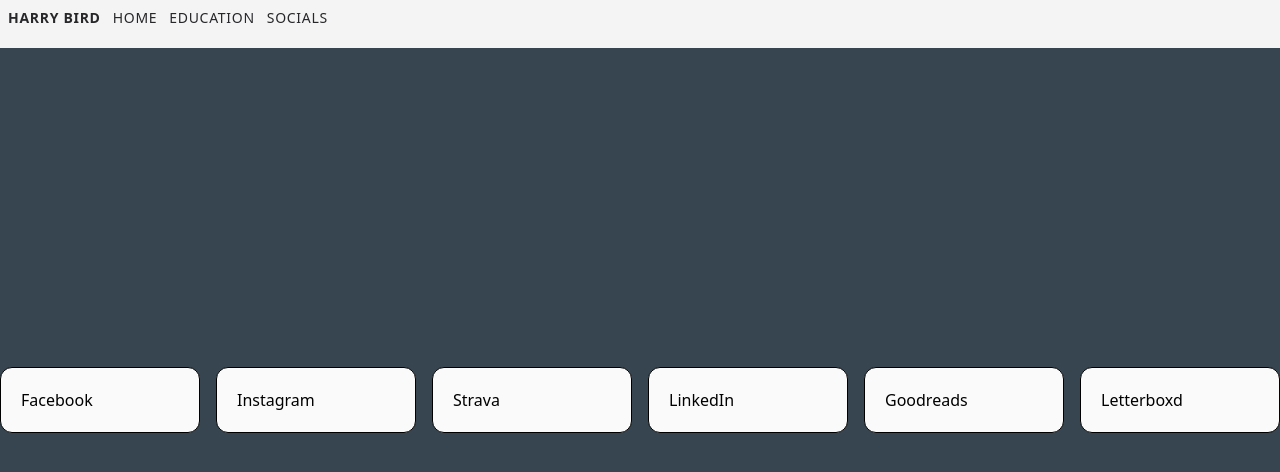
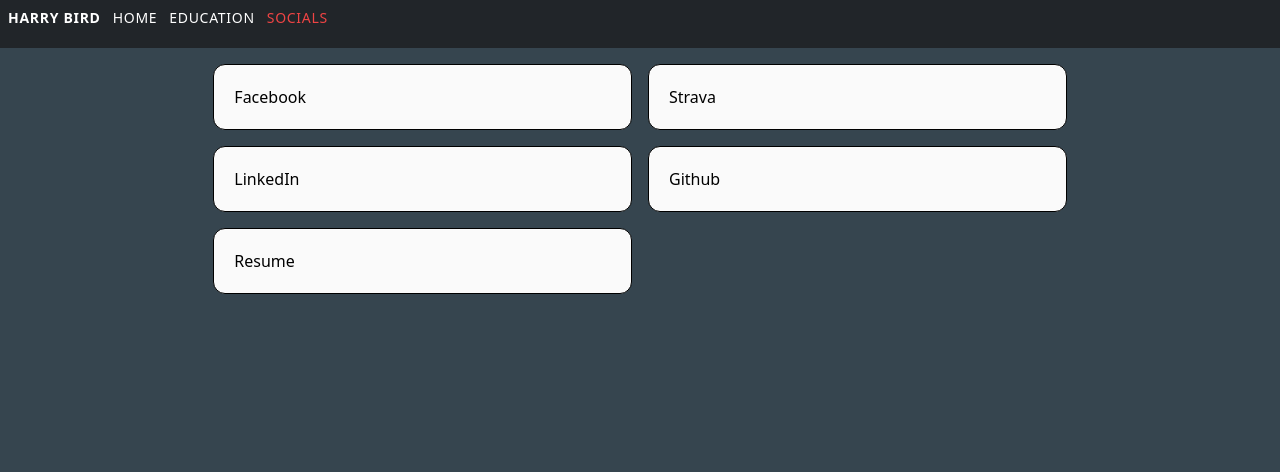
Before and after one commit to harrybirdnz/harrybirdnz, a Nuxt app: page /socials in a window 1280 px wide. Shown: the top 472 px of the page. Built offline with nearby package versions, Linux system fonts and the light colour scheme.

Commit message:
Aesthetic Update + CV

```diff
--- a/components/Header.vue
+++ b/components/Header.vue
@@ -1,17 +1,32 @@
+<script setup>
+const route = useRoute();
+console.log(route.path);
+</script>
+
 <template>
-  <nav class="bg-zinc-100 fixed top-0 w-full z-50 h-12">
+  <nav class="bg-[#212529] fixed top-0 w-full z-50 h-12">
     <ul
-      class="flex flex-row items-center p-2 gap-3 text-sm text-zinc-800 uppercase font-medium tracking-wider whitespace-nowrap mx-auto"
+      class="flex flex-row items-center p-2 gap-3 text-sm text-white uppercase font-medium tracking-wider whitespace-nowrap mx-auto"
     >
       <li class="font-bold">Harry Bird</li>
       <li>
-        <nuxt-link to="/">Home</nuxt-link>
+        <nuxt-link to="/" :class="{ 'text-red-500': route.path === '/' }"
+          >Home</nuxt-link
+        >
       </li>
       <li>
-        <nuxt-link to="/education">Education</nuxt-link>
+        <nuxt-link
+          to="/education"
+          :class="{ 'text-red-500': route.path === '/education' }"
+          >Education</nuxt-link
+        >
       </li>
       <li>
-        <nuxt-link to="/socials">Socials</nuxt-link>
+        <nuxt-link
+          to="/socials"
+          :class="{ 'text-red-500': route.path === '/socials' }"
+          >Socials</nuxt-link
+        >
       </li>
     </ul>
   </nav>
--- a/pages/education.vue
+++ b/pages/education.vue
@@ -1,6 +1,8 @@
 <template>
-  <div class="h-screen bg-[#36454F]">
-    <div class="grid grid-flow-col grid-cols-5 gap-4 h-full items-center">
+  <div class="min-h-screen bg-[#36454F]">
+    <div
+      class="grid grid-cols-1 md:grid-cols-2 gap-4 h-full w-2/3 mx-auto pt-16"
+    >
       <div class="border border-black bg-zinc-50 rounded-xl p-5">
         <h2 class="font-medium">Te Horo School</h2>
         <h3>2007 - 2014</h3>
@@ -27,8 +29,5 @@
         <p>I am now studying a master of data science</p>
       </div>
     </div>
-    <hr
-      class="my-4 border-dotted border-black fixed top-1/2 left-1/2 transform -translate-x-1/2 -translate-y-1/2 z-50"
-    />
   </div>
 </template>
--- a/pages/index.vue
+++ b/pages/index.vue
@@ -1,9 +1,9 @@
 <template>
-  <div class="h-screen bg-[#36454F]">
-    <div class="h-full flex flex-col justify-center items-center">
+  <div class="min-h-screen bg-[#36454F]">
+    <div class="h-full flex flex-col justify-center items-center pt-16">
       <div class="text-white text-7xl font-bold">Hi, I'm Harry</div>
       <div class="text-red-500 text-xl font-bold font-serif p-4">
-        A Data Analyst
+        A Data Analyst, Software Developer, and Mechanical Engineer
       </div>
     </div>
   </div>
--- a/pages/socials.vue
+++ b/pages/socials.vue
@@ -1,39 +1,39 @@
 <template>
-  <div class="h-screen bg-[#36454F]">
-    <div class="grid grid-flow-col grid-cols-6 gap-4 h-full items-center">
+  <div class="min-h-screen bg-[#36454F]">
+    <div
+      class="grid grid-cols-1 md:grid-cols-2 gap-4 h-full w-2/3 mx-auto pt-16"
+    >
       <NuxtLink
         to="https://www.facebook.com/harrybirdnz/"
-        class="border border-black bg-zinc-50 rounded-xl p-5"
+        class="border border-black bg-zinc-50 rounded-xl p-5 hover:underline hover:font-medium"
         >Facebook</NuxtLink
       >
       <NuxtLink
-        to="https://www.instagram.com/harrybirdnz/?hl=en"
-        class="border border-black bg-zinc-50 rounded-xl p-5"
-        >Instagram</NuxtLink
-      >
-      <NuxtLink
         to="https://www.strava.com/athletes/37472905"
-        class="border border-black bg-zinc-50 rounded-xl p-5"
+        class="border border-black bg-zinc-50 rounded-xl p-5 hover:underline hover:font-medium"
         >Strava</NuxtLink
       >
       <NuxtLink
         to="https://www.linkedin.com/in/harry-bird/"
-        class="border border-black bg-zinc-50 rounded-xl p-5"
+        class="border border-black bg-zinc-50 rounded-xl p-5 hover:underline hover:font-medium"
         >LinkedIn</NuxtLink
       >
       <NuxtLink
-        to="https://www.goodreads.com/user/show/169982064-harry-bird"
-        class="border border-black bg-zinc-50 rounded-xl p-5"
-        >Goodreads</NuxtLink
+        to="https://github.com/harrybirdnz"
+        class="border border-black bg-zinc-50 rounded-xl p-5 hover:underline hover:font-medium"
+        >Github</NuxtLink
       >
       <NuxtLink
-        to="https://letterboxd.com/harrybirdnz/"
-        class="border border-black bg-zinc-50 rounded-xl p-5"
-        >Letterboxd</NuxtLink
+        to="/HarryBirdCV-20240510.pdf"
+        external
+        target="_blank"
+        class="border border-black bg-zinc-50 rounded-xl p-5 hover:underline hover:font-medium"
+        >Resume</NuxtLink
       >
+
+      <hr
+        class="my-4 border-dotted border-black fixed top-1/2 left-1/2 transform -translate-x-1/2 -translate-y-1/2 z-50"
+      />
     </div>
-    <hr
-      class="my-4 border-dotted border-black fixed top-1/2 left-1/2 transform -translate-x-1/2 -translate-y-1/2 z-50"
-    />
   </div>
 </template>
```
Also changed, not shown: 1 other file (tests, documents, lock files or other folders).
